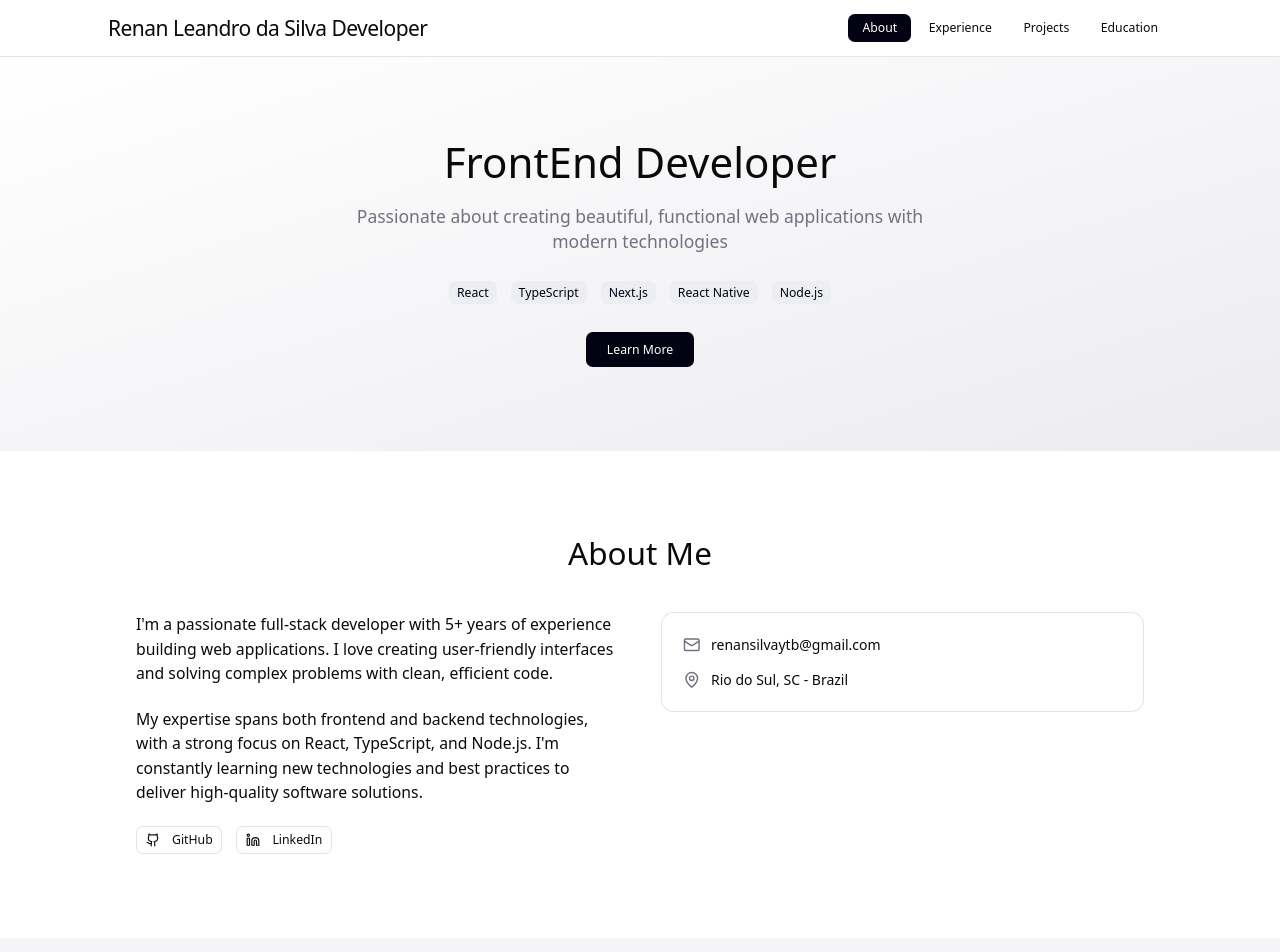
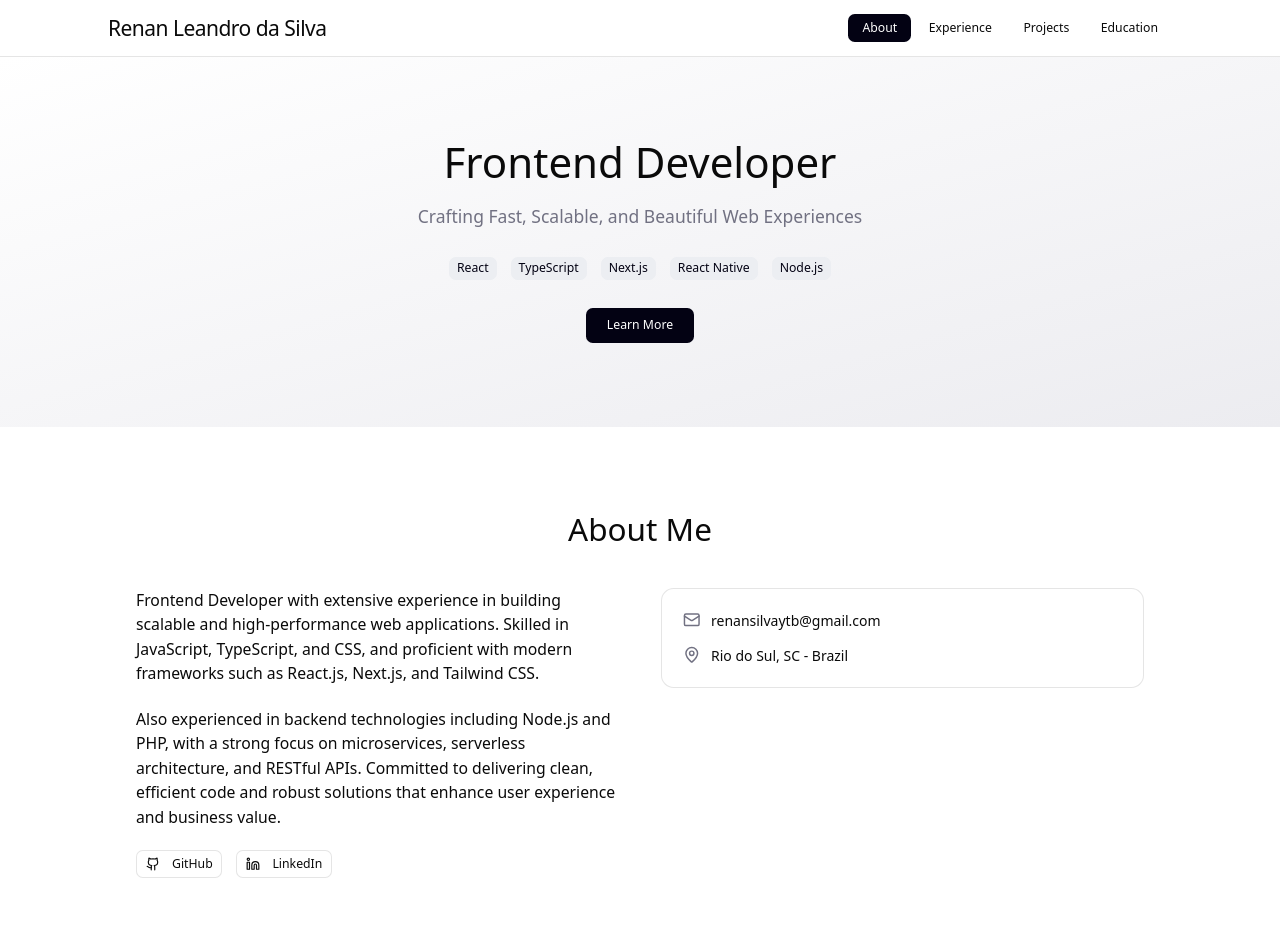
Before and after one commit to renyzeraa/portfolio-v3, a React (Vite) app: page / in a window 1280 px wide. Shown: the top 952 px of the page. Built offline with nearby package versions, Linux system fonts and the light colour scheme.

Commit message:
feat: new texts

```diff
--- a/src/components/footer.tsx
+++ b/src/components/footer.tsx
@@ -1,12 +1,12 @@
 import { Mail, Phone } from "lucide-react";
-import { Button } from "./ui/button";
 import { Separator } from "./ui/separator";
+import { Link } from "./ui/link";
 
 export function Footer() {
     const year = new Date().getFullYear()
 
     return (
-        <footer className="border-t py-12 sm:py-16 bg-background">
+        <footer className="border-t py-12 sm:py-16 bg-background" id="contact">
             <div className="container mx-auto px-4 sm:px-6 lg:px-8">
                 <div className="text-center max-w-2xl mx-auto">
                     <h3 className="text-xl sm:text-2xl mb-4">Let's Work Together</h3>
@@ -14,14 +14,14 @@ export function Footer() {
                         I'm always open to discussing new opportunities and interesting projects.
                     </p>
                     <div className="flex flex-col sm:flex-row justify-center gap-4 mb-8">
-                        <Button variant="outline" className="w-full sm:w-auto">
+                        <Link href="mailto:renansilvaytb@gmail.com" className="w-full sm:w-auto">
                             <Mail className="mr-2 h-4 w-4" />
                             Email Me
-                        </Button>
-                        <Button variant="outline" className="w-full sm:w-auto">
+                        </Link>
+                        <Link href="tel:+5547920003040" className="w-full sm:w-auto hidden">
                             <Phone className="mr-2 h-4 w-4" />
                             Call Me
-                        </Button>
+                        </Link>
                     </div>
                     <Separator className="my-8" />
                     <p className="text-sm text-muted-foreground">
--- a/src/components/header.tsx
+++ b/src/components/header.tsx
@@ -25,7 +25,7 @@ export function Header() {
             <div className="container mx-auto px-4 sm:px-6 lg:px-8">
                 <div className="flex h-16 items-center justify-between">
                     <div className="flex items-center">
-                        <h1 className="text-xl sm:text-2xl tracking-tight">Renan Leandro da Silva Developer</h1>
+                        <h1 className="text-xl sm:text-2xl tracking-tight">Renan Leandro da Silva</h1>
                     </div>
 
                     <nav className="hidden md:flex items-center space-x-1">
--- a/src/components/sections/about-me.tsx
+++ b/src/components/sections/about-me.tsx
@@ -11,13 +11,10 @@ export function AboutMeSection() {
                     <div className="grid lg:grid-cols-2 gap-8 lg:gap-12 items-start">
                         <div className="space-y-6">
                             <p className="text-base sm:text-lg">
-                                I'm a passionate full-stack developer with 5+ years of experience building web applications.
-                                I love creating user-friendly interfaces and solving complex problems with clean, efficient code.
+                                Frontend Developer with extensive experience in building scalable and high-performance web applications. Skilled in JavaScript, TypeScript, and CSS, and proficient with modern frameworks such as React.js, Next.js, and Tailwind CSS.
                             </p>
                             <p className="text-base sm:text-lg">
-                                My expertise spans both frontend and backend technologies, with a strong focus on React,
-                                TypeScript, and Node.js. I'm constantly learning new technologies and best practices to
-                                deliver high-quality software solutions.
+                                Also experienced in backend technologies including Node.js and PHP, with a strong focus on microservices, serverless architecture, and RESTful APIs. Committed to delivering clean, efficient code and robust solutions that enhance user experience and business value.
                             </p>
                             <div className="flex flex-col sm:flex-row gap-4">
                                 <Link href="https://github.com/renyzeraa">
--- a/src/components/sections/hero.tsx
+++ b/src/components/sections/hero.tsx
@@ -11,9 +11,9 @@ export function HeroSection() {
         <section className="py-16 sm:py-20 lg:py-24 text-center bg-linear-to-br from-background to-muted">
             <div className="container mx-auto px-4 sm:px-6 lg:px-8">
                 <div className="mx-auto max-w-3xl">
-                    <h1 className="text-3xl sm:text-4xl lg:text-5xl mb-4 sm:mb-6">FrontEnd Developer</h1>
+                    <h1 className="text-3xl sm:text-4xl lg:text-5xl mb-4 sm:mb-6">Frontend Developer</h1>
                     <p className="text-lg sm:text-xl text-muted-foreground mb-8 max-w-2xl mx-auto">
-                        Passionate about creating beautiful, functional web applications with modern technologies
+                        Crafting Fast, Scalable, and Beautiful Web Experiences
                     </p>
                     <div className="flex flex-wrap justify-center gap-2 sm:gap-4 mb-8">
                         <Badge variant="secondary" className="text-sm">React</Badge>
```
